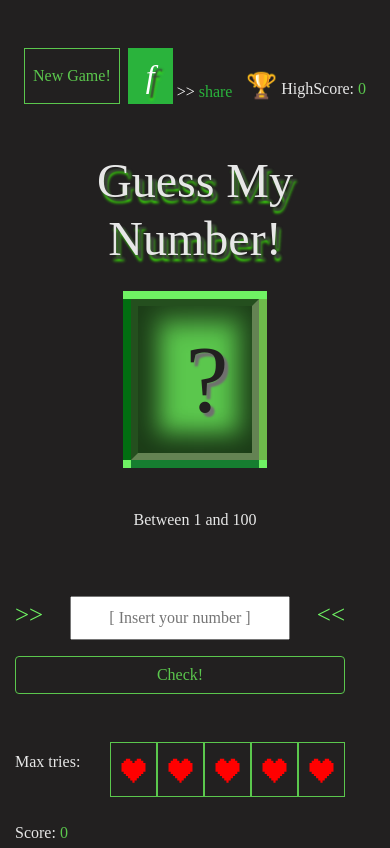
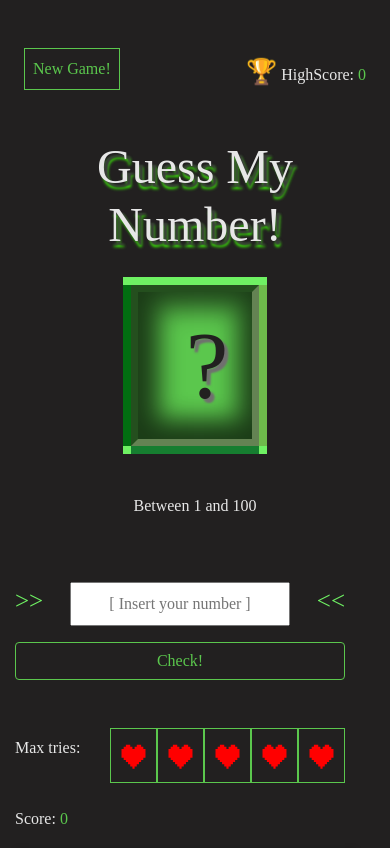
Before and after one commit to cristina-Q/GuessGame-JS, a website: page index.html in a window 390 px wide. Shown: the top 848 px of the page. Drawn offline with Linux system fonts and the light colour scheme; a web font is replaced by a local one.

Commit message:
fix responsive down xs

```diff
--- a/index.html
+++ b/index.html
@@ -49,16 +49,19 @@
           New Game!
         </button>
 
-        <a href="https://www.facebook.com/sharer/sharer.php?u=https://guessgame-js.netlify.app/">
+        <a
+          class="flex-shrink-0"
+          href="https://www.facebook.com/sharer/sharer.php?u=https://guessgame-js.netlify.app/"
+        >
           <div class="fb-box">
-            <p class="fb-share-wrapper d-flex flex-nowrap align-items-start">
+            <p class="fb-share-wrapper d-flex align-items-start flex-shrink-0">
               <i class="fb-ico mr-1">f</i>
               <span> >> <span>share</span></span>
             </p>
           </div>
         </a>
 
-        <div class="highscore-box d-flex flex-nowrap align-items-end ml-auto">
+        <div class="highscore-box d-flex align-items-end ml-auto">
           <p class="highscore-wrapper">
             <i class="highscore-ico">🏆</i>
             HighScore: <span class="highscore text-custom"> 0</span>
--- a/scss/_header-top-wrapper.scss
+++ b/scss/_header-top-wrapper.scss
@@ -18,6 +18,9 @@
   }
 
   .fb-box {
+    @include media-breakpoint-down(xs) {
+      display: none;
+    }
     .fb-share-wrapper {
       margin-bottom: 0; //overwrite bootstrap reboot
 
```
Also changed, not shown: css/style.css, 1 other file.
